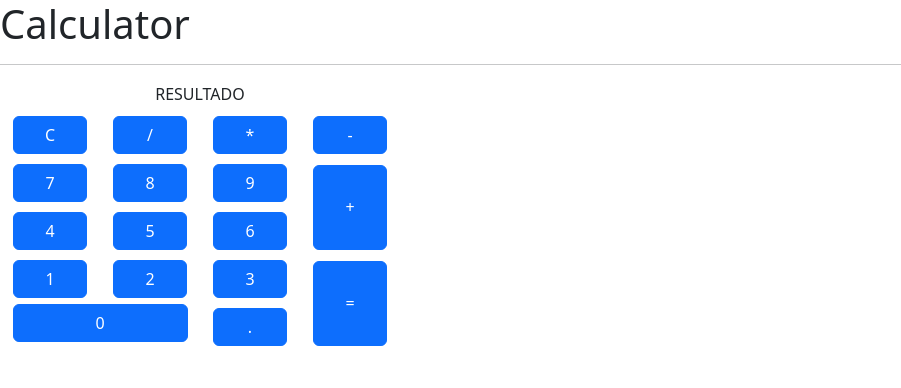
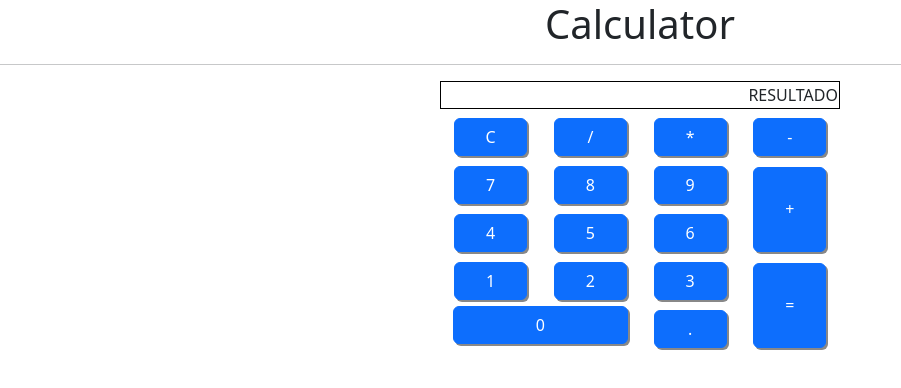
Before and after one commit to villarJM/calculadora-app, a React (Vite) app: page / in a window 1280 px wide. Shown: the top 388 px of the page, without its empty margins (0-901 px from the left). Built offline with nearby package versions, Linux system fonts and the light colour scheme.

Commit message:
Dimensionar los botónes

```diff
--- a/src/App.css
+++ b/src/App.css
@@ -1,5 +1,13 @@
+.app {
+    text-align: center;
+}
+
 td {
     /* border: 1px solid black; */
     text-align: center;
     width: 100px;
 }
+
+button {
+    box-shadow: 2px 2px #888888;
+}
--- a/src/App.jsx
+++ b/src/App.jsx
@@ -2,15 +2,17 @@ import './App.css'
 function App() {
 
   return (
-    <div>
+    <div className="app">
       <h1>Calculator</h1>
       <hr />
       <table style={{
-        width: '400px'
+        width: '400px', margin: 'auto'
       }}>
         {/*FIRT ROW*/}
         <tr>
-          <td colSpan={4}>RESULTADO</td>
+          <td colSpan={4} style={{
+            border: '1px solid black', textAlign: 'end'
+            }}>RESULTADO</td>
         </tr>
         {/*SECOND ROW*/}
         <tr>
```
